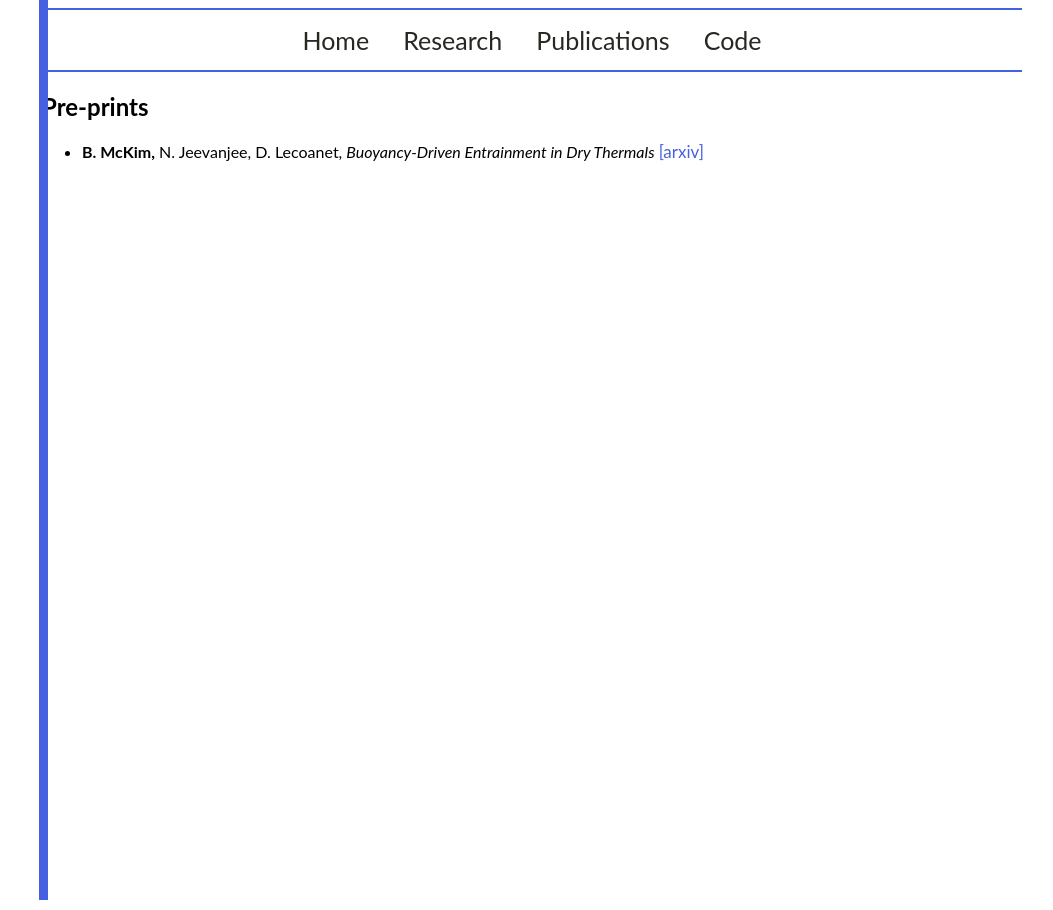
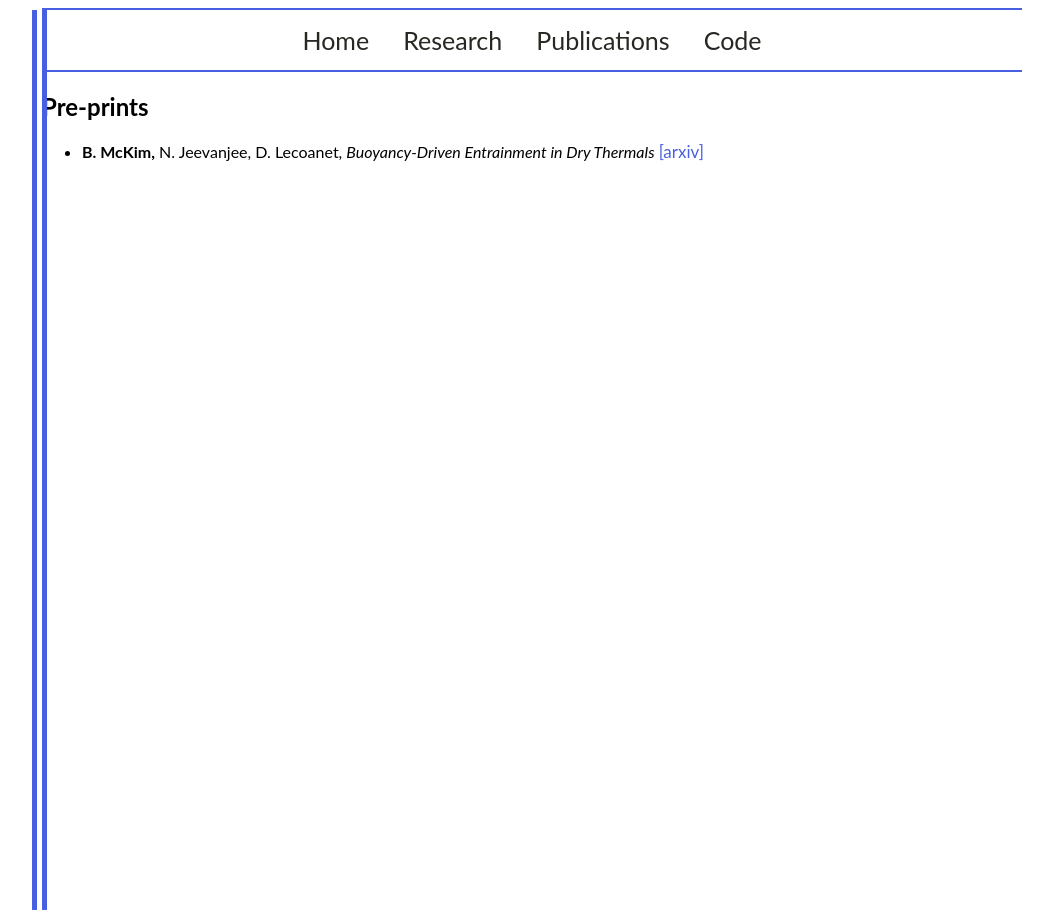
Before and after one commit to mckimb/mckimb.github.io, a Jekyll site: the page built from papers/index.html, in a window 1280 px wide. Shown: the whole page, without its empty margins (108-1161 px from the left). Built offline with Jekyll 4.4.1, drawn with Linux system fonts in a browser that asks for light colours.

Commit message:
Update main.css

```diff
--- a/css/main.css
+++ b/css/main.css
@@ -100,18 +100,18 @@ nav ul li, footer ul li {
 }
 
 .vl1 {
-  border-left: 6px solid #4760e2;
+  border-left: 5px solid #4760e2;
   height: 100%;
   position: absolute;
-  margin-left: -3px;
-  top: 0;
+  margin-left: -10px;
+  top: 10px;
 }
 .vl2 {
-  border-left: 6px solid #4760e2;
+  border-right: 5px solid #4760e2;
   height: 100%;
   position: absolute;
-  margin-right: 3px;
-  top: 0;
+  margin-right: 10px;
+  top: 10px;
 }
 
 .topnav li{
```
